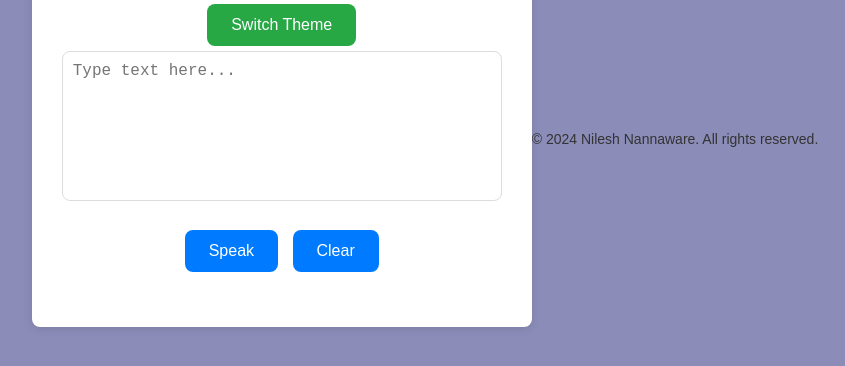
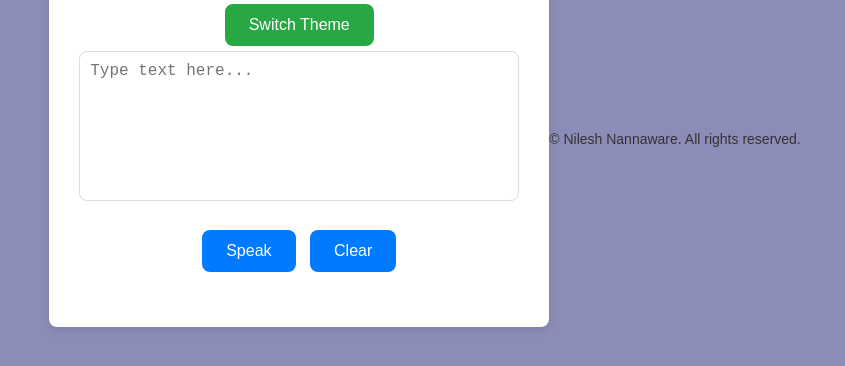
Before and after one commit to nileshnannaware10/Text-to-voice-Converter, a plain HTML site: page index.html in a window 1280 px wide. Shown: the part 276-642 px from the top of the page, without its empty margins (215-1060 px from the left). Drawn offline with Linux system fonts and the light colour scheme.

Commit message:
Update index.html

```diff
--- a/index.html
+++ b/index.html
@@ -17,7 +17,7 @@
     </div>
 
     <footer>
-        <p>&copy; 2024 Nilesh Nannaware. All rights reserved.</p>
+        <p>&copy; Nilesh Nannaware. All rights reserved.</p>
     </footer>
 
     <script src="script.js"></script>
```
